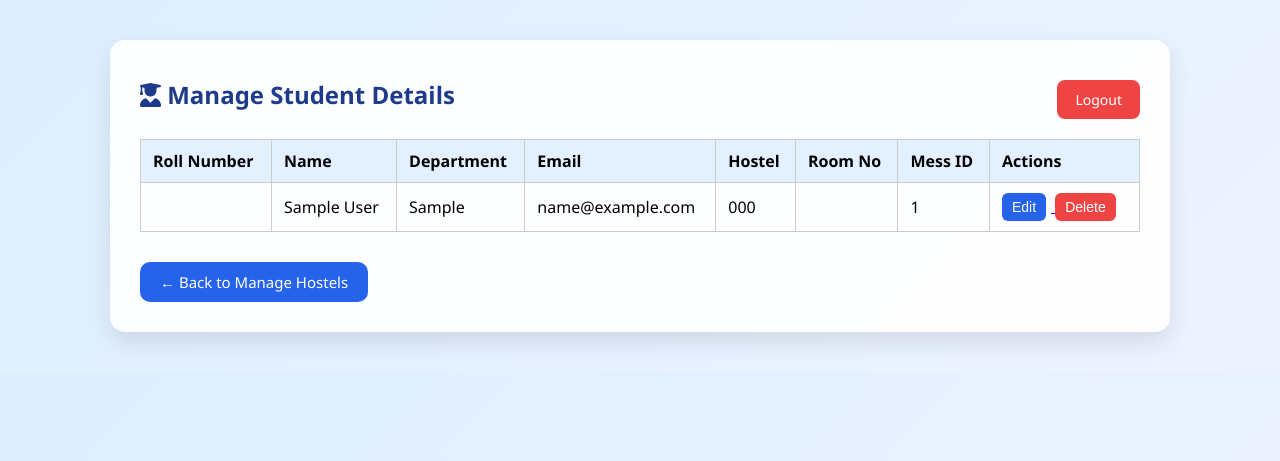
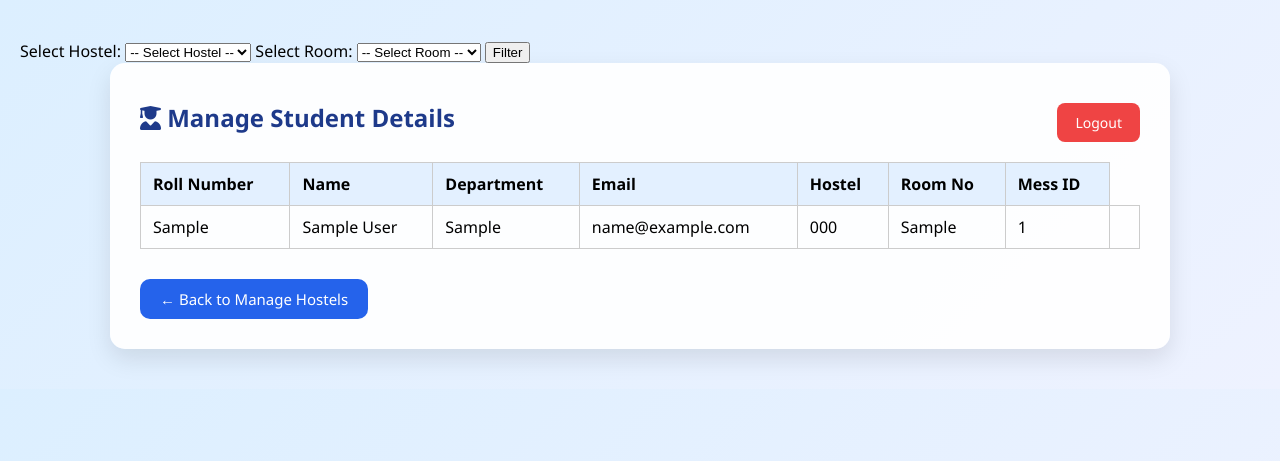
Before and after one commit to WasimKaunain/checkinout, a Flask app: template app/templates/Admin/admin_manage_student_details.html in a window 1280 px wide. Shown: the top 461 px of the page. Run offline with Flask 3, Linux system fonts and the light colour scheme; the template is opened without the code that fills it: values that come from a table or form of the project are taken from there, others are empty; tables that the repository leaves empty hold one stand-in row (values such as "Sample post"); parts of the project's set-up code (start-up, migrations or seed data) failed here and were passed over.

Commit message:
added_manage_stu_details

```diff
--- a/app/templates/Admin/admin_manage_student_details.html
+++ b/app/templates/Admin/admin_manage_student_details.html
@@ -127,6 +127,24 @@
   </style>
 </head>
 <body>
+  <form method="POST" id="filter-form">
+    <label for="hostel">Select Hostel:</label>
+    <select name="hostel" id="hostel-dropdown" required>
+      <option value="">-- Select Hostel --</option>
+      {% for hostel in hostels %}
+        <option value="{{ hostel.hostel_name }}">{{ hostel.hostel_name }}</option>
+      {% endfor %}
+    </select>
+
+
+    <label for="room">Select Room:</label>
+    <select name="room" id="room-dropdown" required>
+      <option value="">-- Select Room --</option>
+    </select>
+
+    <button type="submit" class="btn">Filter</button>
+  </form>
+
   <div class="container">
     <div class="top-bar">
       <h1><i class="fas fa-user-graduate"></i> Manage Student Details</h1>
@@ -144,26 +162,19 @@
             <th>Hostel</th>
             <th>Room No</th>
             <th>Mess ID</th>
-            <th>Actions</th>
           </tr>
         </thead>
         <tbody>
           {% for student in students %}
           <tr>
-            <td>{{ student.roll_number }}</td>
+            <td>{{ student.roll_no }}</td>
             <td>{{ student.name }}</td>
             <td>{{ student.department }}</td>
             <td>{{ student.email }}</td>
             <td>{{ student.hostel_name }}</td>
-            <td>{{ student.room_number }}</td>
+            <td>{{ student.room_no }}</td>
             <td>{{ student.mess_id }}</td>
             <td>
-              <a href="{{ url_for('edit_student', student_id=student.id) }}">
-                <button class="action-btn edit-btn">Edit</button>
-              </a>
-              <a href="{{ url_for('delete_student', student_id=student.id) }}" onclick="return confirm('Are you sure you want to delete this student?')">
-                <button class="action-btn delete-btn">Delete</button>
-              </a>
             </td>
           </tr>
           {% endfor %}
@@ -173,5 +184,38 @@
 
     <a href="{{url_for('admin.admin_hostels')}}" class="back-btn">← Back to Manage Hostels</a>
   </div>
+  <script>
+    document.getElementById('hostel-dropdown').addEventListener('change', function () {
+      const hostelName = this.value;  // Get the selected hostel name
+      const roomDropdown = document.getElementById('room-dropdown');
+      // Clear existing room options
+      roomDropdown.innerHTML = '<option value="">-- Select Room --</option>';
+      if (hostelName) {
+        // Make a request to fetch the rooms for the selected hostel
+        fetch(`/admin/get-rooms/${hostelName}`)
+          .then(response => response.json())
+          .then(data => {
+            if (data.length === 0) {
+              const option = document.createElement('option');
+              option.textContent = "No rooms available";
+              roomDropdown.appendChild(option);
+            } else {
+              // Populate room dropdown with the fetched rooms
+              data.forEach(room => {
+                const option = document.createElement('option');
+                option.value = room;  // Room number or name
+                option.textContent = room;  // Display room name/number
+                roomDropdown.appendChild(option);
+              });
+            }
+          })
+          .catch(error => {
+            console.error('Error fetching rooms:', error);
+          });
+      }
+    });
+  </script>
+
+
 </body>
 </html>
```
Also changed, not shown: app/routes/Admin/admin_routes.py (+22 -6 lines).
